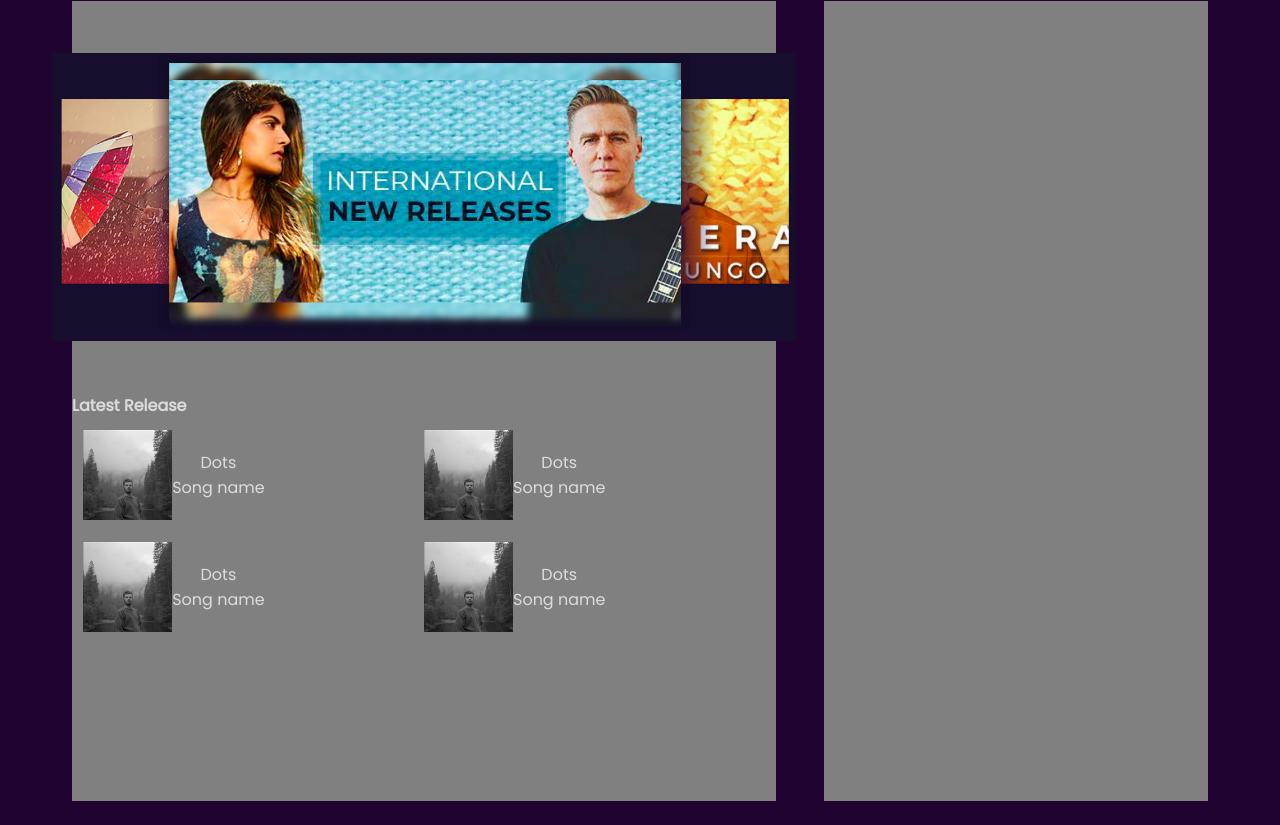
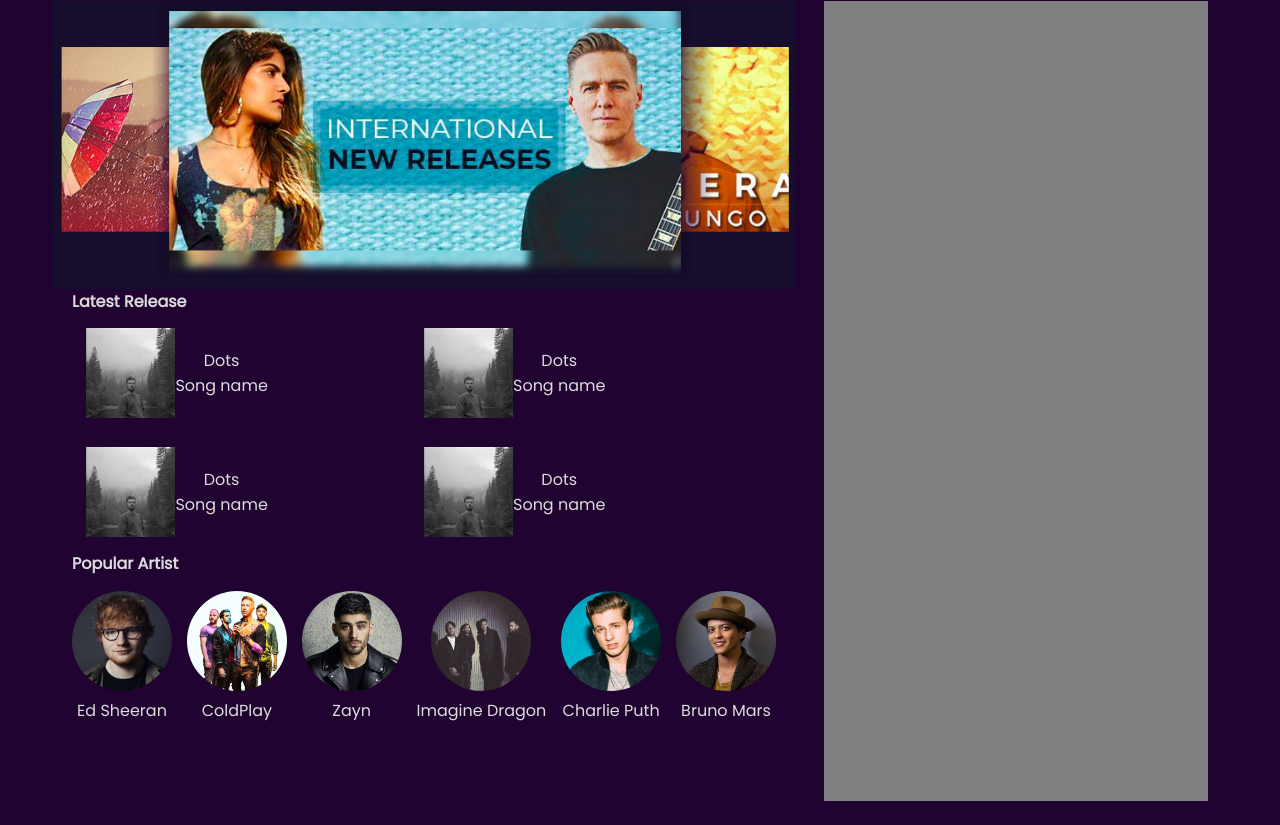
Before and after one commit to BugReportOnWeb/music-player, a plain HTML site: page index.html in a window 1280 px wide. Shown: the part 103-928 px from the top of the page. Drawn offline with Linux system fonts and the light colour scheme.

Commit message:
Update popular artist section

```diff
--- a/index.html
+++ b/index.html
@@ -96,9 +96,52 @@
                 </div>
             </div>
             <div class="popular-artist">
+                <div class="top-heading">
+                    <b>Popular Artist</b>
+                </div>
+                <div class="artists-area">
+                    <div class="artists">
+                        <img src="./assets/hero_left/artist_list/Ed_Sheeran.jpeg" alt="Ed Sheeran">
+                        <div class="artist-name">
+                            Ed Sheeran
+                        </div>
+                    </div>
+                    <div class="artists">
+                        <img src="./assets/hero_left/artist_list/ColdPlay.jpeg" alt="ColdPlay">
+                        <div class="artist-name">
+                            ColdPlay
+                        </div>
+                    </div>
+                    <div class="artists">
+                        <img src="./assets/hero_left/artist_list/Zayn.jpeg" alt="Zayn">
+                        <div class="artist-name">
+                            Zayn
+                        </div>
+                    </div>
+                    <div class="artists">
+                        <img src="./assets/hero_left/artist_list/Imagine_Dragon.jpeg" alt="Imagine Dragon">
+                        <div class="artist-name">
+                            Imagine Dragon
+                        </div>
+                    </div>
+                    <div class="artists">
+                        <img src="./assets/hero_left/artist_list/Charlie_Puth.jpeg" alt="Charlie Puth">
+                        <div class="artist-name">
+                            Charlie Puth
+                        </div>
+                    </div>
+                    <div class="artists">
+                        <img src="./assets/hero_left/artist_list/Bruno_Mars.jpeg" alt="Bruno Mars">
+                        <div class="artist-name">
+                            Bruno Mars
+                        </div>
+                    </div>
+                </div>
+            </div>
+            <div class="categories">
 
             </div>
-            <div class="remaining">
+            <div class="latest-lang">
 
             </div>
         </div>
--- a/style.css
+++ b/style.css
@@ -80,22 +80,26 @@ nav {
     border-radius: 50%;
 }
 
+/* Hero styling */
+
 .hero {
     display: flex;
     justify-content: center;
 }
 
 .left-hero {
-    background-color: grey;
+    /* background-color: grey; */
     margin: 1.5em;
     margin-top: 0.5em;
     width: 55%;
-    height: 100vh;
+    height: 100%;
     display: flex;
     flex-direction: column;
     justify-content: space-evenly;
     align-items: center;
 }
+
+/* Top image styling */
 
 .main-image {
     height: 288px;
@@ -105,6 +109,8 @@ nav {
     width: 744px;
     height: 288px;
 }
+
+/* Latest release section styling */
 
 .latest-release {
     display: flex;
@@ -131,7 +137,7 @@ nav {
     justify-content: start;
     align-items: center;
     width: 100%;
-    padding: 0.7em;
+    padding: 0.9em;
 }
 
 .left, .right {
@@ -153,6 +159,38 @@ nav {
     align-items: center;
 }
 
+/* Popular artist section styling */
+
+.popular-artist {
+    display: flex;
+    flex-direction: column;
+    justify-content: space-evenly;
+    align-items: center;
+    width: 100%;
+}
+
+.artists-area {
+    display: flex;
+    justify-content: space-between;
+    align-items: center;
+    width: 100%;
+    padding: 0.9em 0;
+}
+
+.artists {
+    text-align: center;
+}
+
+.artists img {
+    width: 100px;
+    height: 100px;
+    border-radius: 50%;
+}
+
+.artist-name {
+    text-align: center;
+}
+
 .right-hero {
     background-color: grey;
     margin: 1.5em;
```
